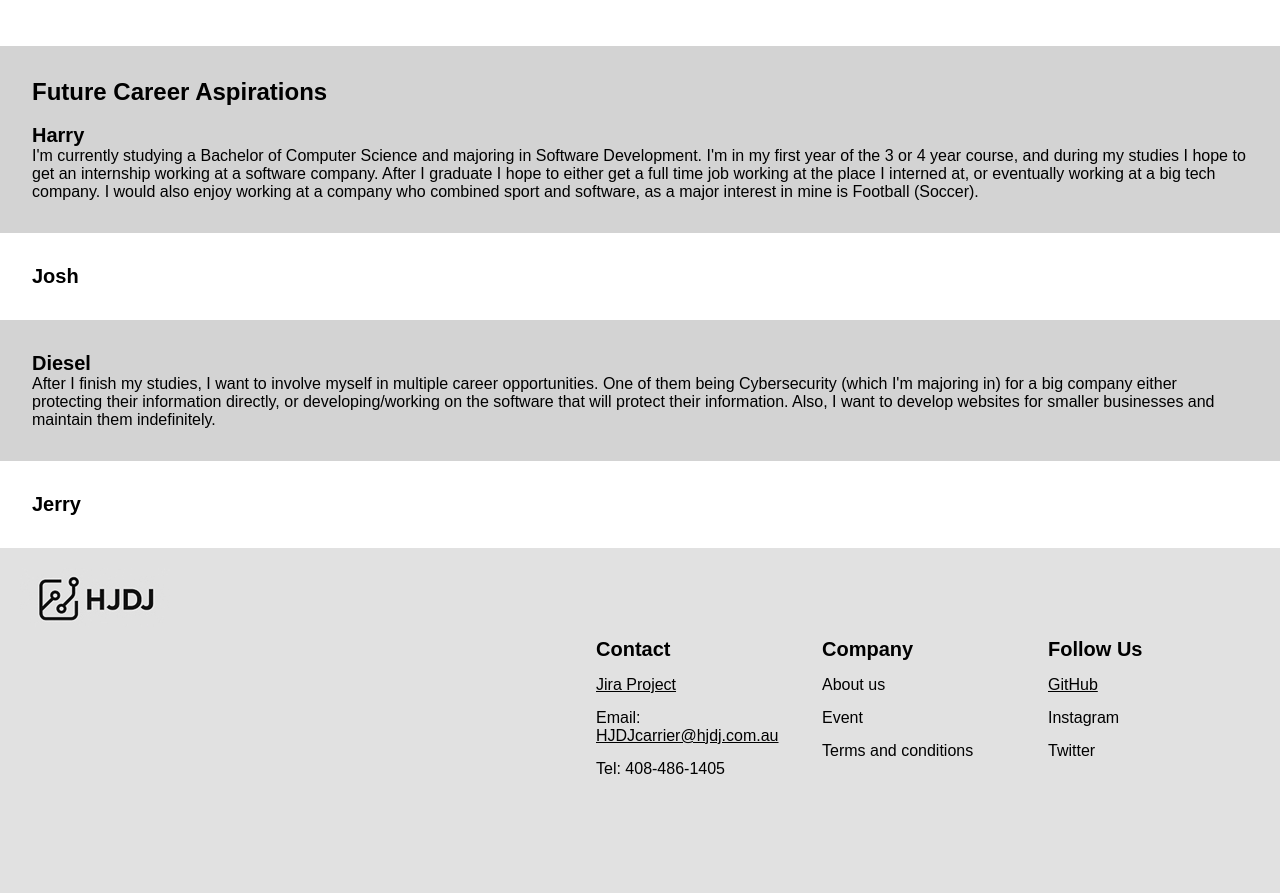
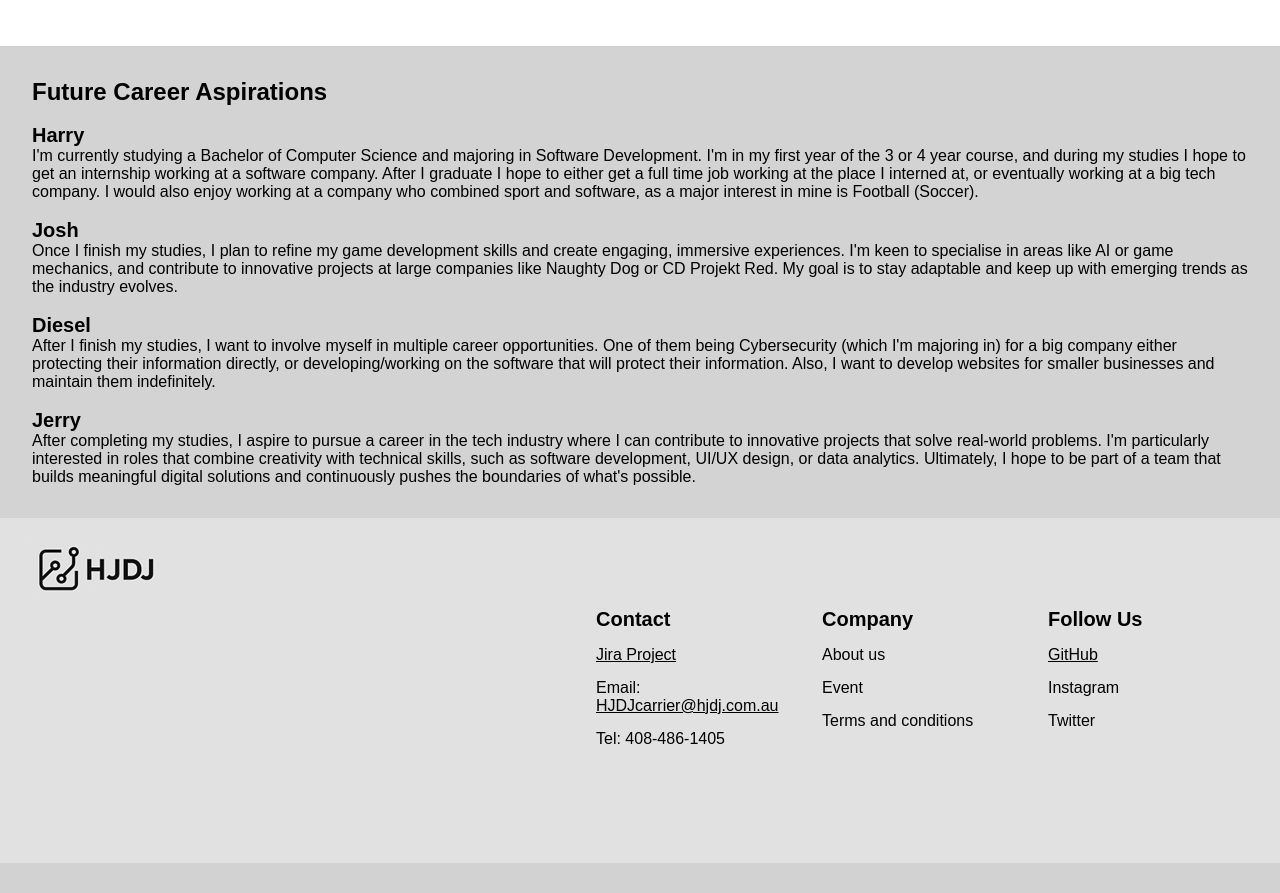
Before and after one commit to HJDJ-tech/COS10026-Project-Part-2, a PHP site: page /about.php in a window 1280 px wide. Shown: the part 940-1833 px from the top of the page. After the commit the page ends 1803 px from the top, so only its background shows below. Run offline with PHP 8.4, Linux system fonts and the light colour scheme.

Commit message:
Added new content to about.php

```diff
--- a/project2/about.php
+++ b/project2/about.php
@@ -2,8 +2,8 @@
 <html lang="en">
     <head>
         <meta charset="UTF-8">
-        <meta name="keywords" content="HJDJ IT, IT jobs, software jobs, tech careers, job application, software engineering, developer jobs, IT careers, job openings, apply online">
-        <title>HJDJ IT</title>
+        <meta name="keywords" content="HJDJ IT, About Us, IT jobs, software jobs, tech careers, job application, software engineering, developer jobs, IT careers, job openings, apply online">
+        <title>HJDJ IT About Us</title>
         <link rel="stylesheet" href="styles/styles.css">
         <link rel="icon" type="image/png" href="images/logoweb.png">
     </head>
@@ -112,30 +112,24 @@
             <br>
           </section>
 
+
           <section id="grey_section">
             <h2>Future Career Aspirations</h2>
             <br>
             <h3>Harry</h3>
               <p>I'm currently studying a Bachelor of Computer Science and majoring in Software Development. I'm in my first year of the 3 or 4 year course, and during my studies I hope to get an internship working at a software company. After I graduate I hope to either get a full time job working at the place I interned at, or eventually working at a big tech company. I would also enjoy working at a company who combined sport and software, as a major interest in mine is Football (Soccer).</p>
-          </section>
-
-          <section id="white_section">
-            <h3>Josh</h3>
-              <p></p>
-          </section>
-
-          <section id="grey_section">
-            <h3>Diesel</h3>
+            <br>
+              <h3>Josh</h3>
+            <!-- AI Generated text from Josh -->
+              <p>Once I finish my studies, I plan to refine my game development skills and create engaging, immersive experiences. I'm keen to specialise in areas like AI or game mechanics, and contribute to innovative projects at large companies like Naughty Dog or CD Projekt Red. My goal is to stay adaptable and keep up with emerging trends as the industry evolves.</p>
+            <br>
+              <h3>Diesel</h3>
               <p>After I finish my studies, I want to involve myself in multiple career opportunities. One of them being Cybersecurity (which I'm majoring in) for a big company either protecting their information directly, or developing/working on the software that will protect their information. Also, I want to develop websites for smaller businesses and maintain them indefinitely.</p>
-          </section>
-
-          <section id="white_section">
-            <h3>Jerry</h3>
-              <p></p>
-          </section>
-
-
-
+            <br>
+              <h3>Jerry</h3>
+            <!-- AI Generated text from Jerry -->
+              <p>After completing my studies, I aspire to pursue a career in the tech industry where I can contribute to innovative projects that solve real-world problems. I'm particularly interested in roles that combine creativity with technical skills, such as software development, UI/UX design, or data analytics. Ultimately, I hope to be part of a team that builds meaningful digital solutions and continuously pushes the boundaries of what's possible.</p>
+            </section>
         <!--Footer with Jira link-->
       <?php include "footer.inc";?>
     </main>
```
